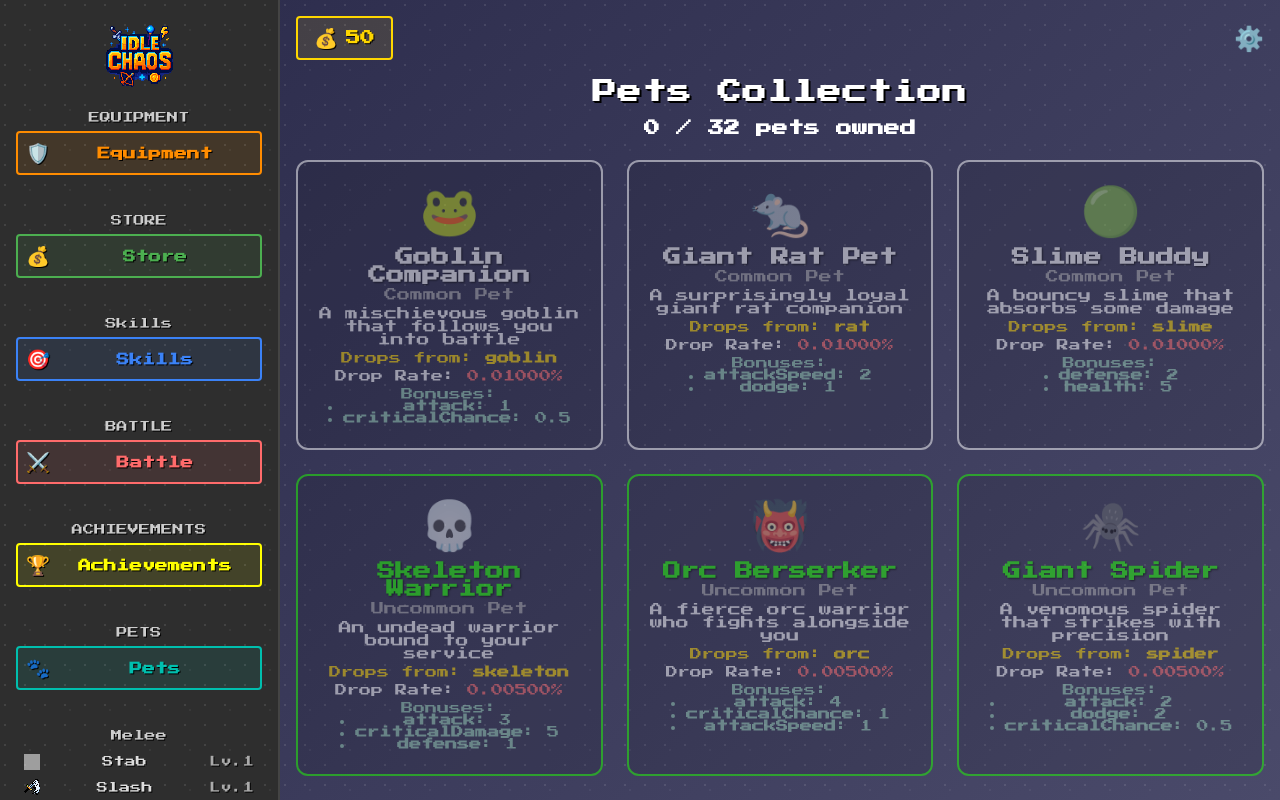
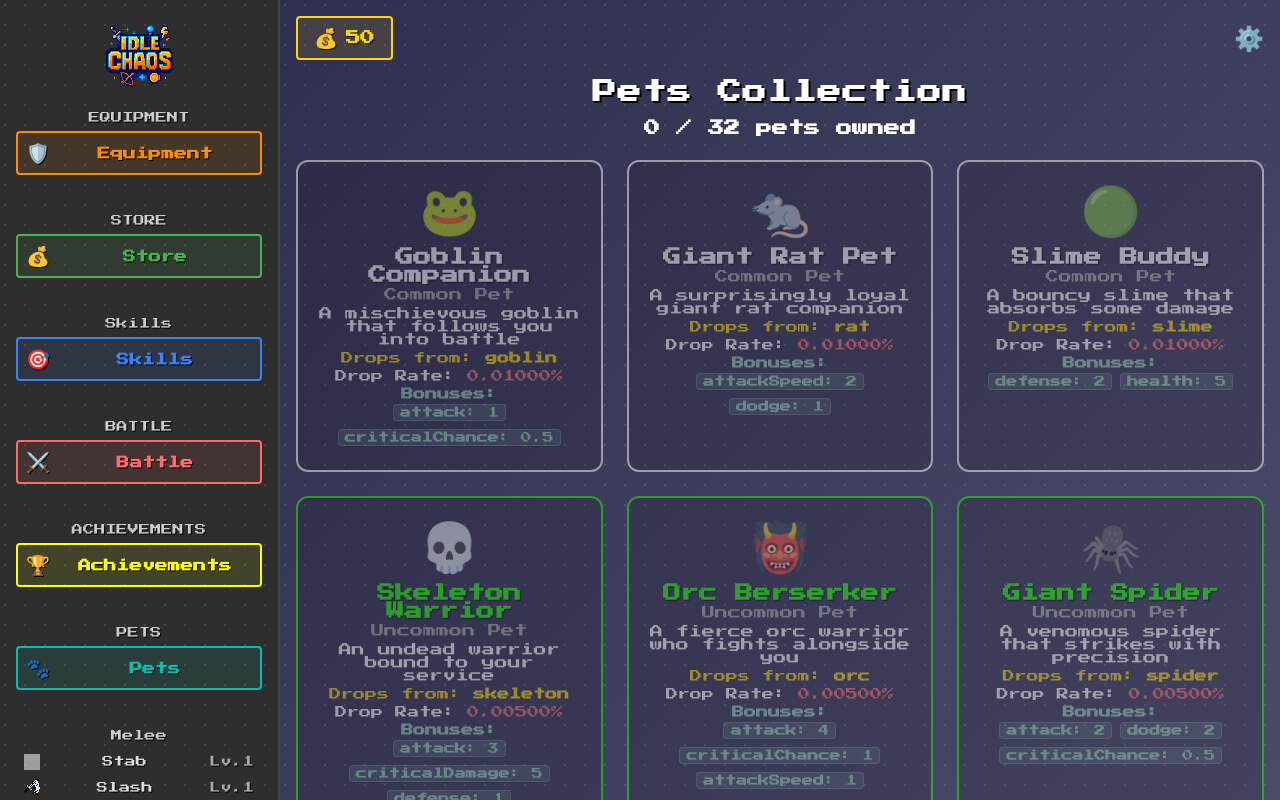
Before and after one commit to alper6161/idle-chaos, a React (Vite) app: page /pets in a window 1280 px wide. Built offline with nearby package versions, Linux system fonts and the light colour scheme; grey boxes are pictures that could not be loaded.

Commit message:
Translation update

```diff
--- a/src/assets/localization/en.json
+++ b/src/assets/localization/en.json
@@ -175,7 +175,10 @@
     "levelBonuses": "Level Bonuses",
     "attack": "Attack",
     "minDamage": "Min Damage",
-    "maxDamage": "Max Damage"
+    "maxDamage": "Max Damage",
+    "defense": "Defense",
+    "advanced": "Advanced",
+    "attackSpeed": "Attack Speed"
   },
       "enemies": {
         "goblin": "Goblin",
--- a/src/assets/localization/tr.json
+++ b/src/assets/localization/tr.json
@@ -175,7 +175,10 @@
     "levelBonuses": "Seviye Bonusları",
     "attack": "Saldırı",
     "minDamage": "Min Hasar",
-    "maxDamage": "Max Hasar"
+    "maxDamage": "Max Hasar",
+    "defense": "Savunma",
+    "advanced": "Gelişmiş",
+    "attackSpeed": "Saldırı Hızı"
   },
       "enemies": {
         "goblin": "Goblin",
--- a/src/pages/Pets.jsx
+++ b/src/pages/Pets.jsx
@@ -64,14 +64,20 @@ function Pets() {
                 Drop Rate: <span style={{ color: '#ff6b6b' }}>{(pet.dropRate * 100).toFixed(5)}%</span>
               </div>
               <div style={{ fontSize: 12, color: '#96ceb4', marginBottom: 6 }}>
-                Bonuses:
-                <ul style={{ margin: 0, paddingLeft: 16 }}>
+                <div style={{ fontWeight: 'bold', marginBottom: 4 }}>Bonuses:</div>
+                <div style={{ display: 'flex', flexWrap: 'wrap', gap: '8px', justifyContent: 'center' }}>
                   {Object.entries(pet.bonuses).map(([stat, value]) => (
-                    <li key={stat}>
+                    <span key={stat} style={{
+                      background: 'rgba(150, 206, 180, 0.2)',
+                      padding: '2px 6px',
+                      borderRadius: '4px',
+                      border: '1px solid rgba(150, 206, 180, 0.3)',
+                      fontSize: '11px'
+                    }}>
                       <b>{stat}</b>: {value}
-                    </li>
+                    </span>
                   ))}
-                </ul>
+                </div>
               </div>
               {owned && (
                 <div style={{
```
